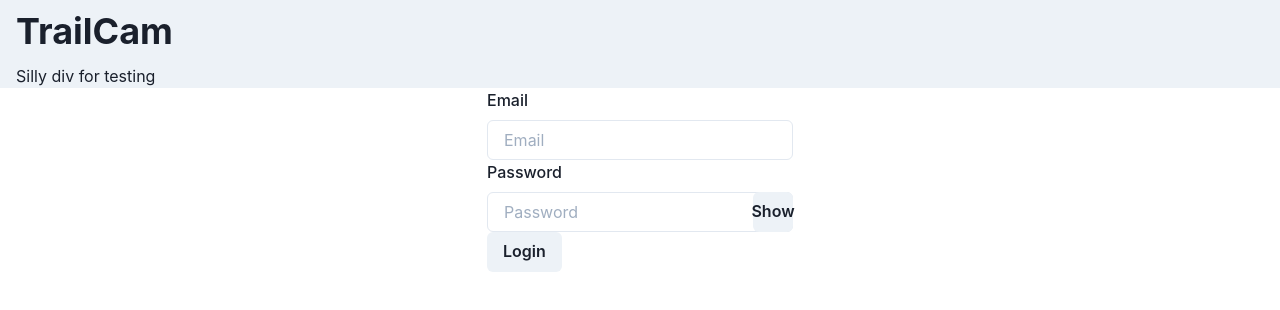
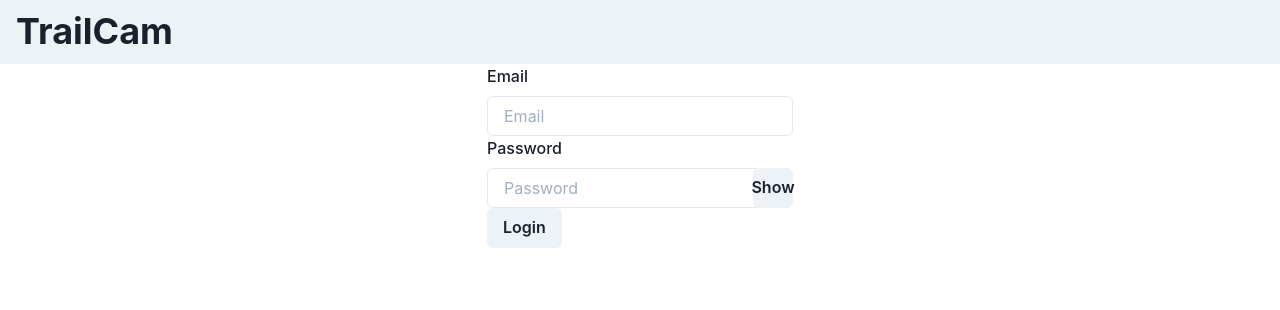
Before and after one commit to lblanch/trail-camera, a React (Create React App) app in the folder front/: page /login in a window 1280 px wide. Shown: the top 310 px of the page. Built offline with nearby package versions, Linux system fonts and the light colour scheme; no server answers.

Commit message:
MINOR: changes to front end workflow

```diff
--- a/front/src/components/Header.js
+++ b/front/src/components/Header.js
@@ -56,7 +56,6 @@ const Header = ({ loading, user, logout }) => {
         <Spacer/>
         { user !== null ? <UserMenu user={user} logout={logout} /> : <></> }
       </Flex>
-      <div>Silly div for testing</div>
     </Box>
 
   // Cannot wrap the header inside Skeleton because it causes the position: sticky to not work.
```
